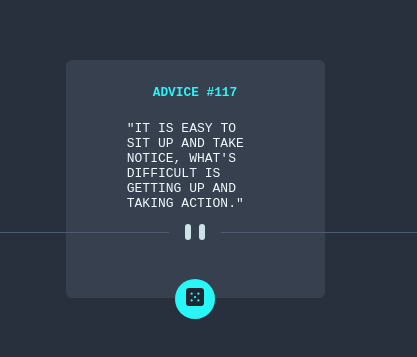
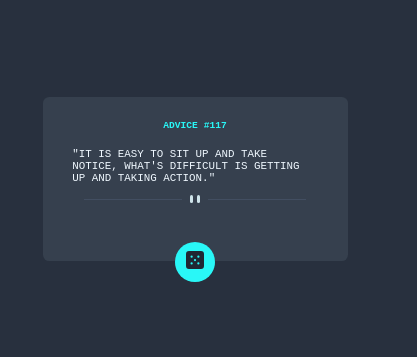
Before and after one commit to R-lite/advice-generator-v1, a plain HTML site: page index.html in a window 390 px wide. Shown: the part 243-600 px from the top of the page, 417 px wide, since content can reach past the window. Drawn offline with Linux system fonts and the light colour scheme.

Commit message:
Setup media queries

```diff
--- a/styles.css
+++ b/styles.css
@@ -54,8 +54,26 @@ body {
     width: 18px;
 }
 
-@media only screen and (maxwidth: 810px) {
-    .patter-divider{
-        content: url('./images/pattern-divider-mobile.svg');
+@media only screen and (max-width: 810px) {
+    .advice-card{
+        max-width: 70vw;
+    }
+    .advice-body{
+        max-width: 80%;
     }
 }
+@media only screen and (max-width: 580px) {
+    .advice-card{
+        padding: 1rem 1rem 0rem 1rem;
+    }
+    .advice-numb{
+        font-size: .3rem;
+    }
+    .advice-body{
+        max-width: 90%;
+        font-size: smaller;
+    }
+    .patter-divider {
+        zoom: .5;
+    }
+}
```
